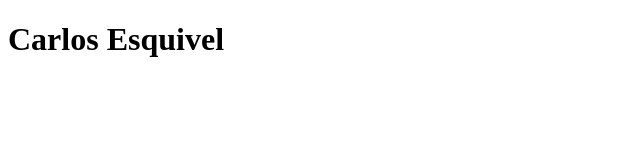
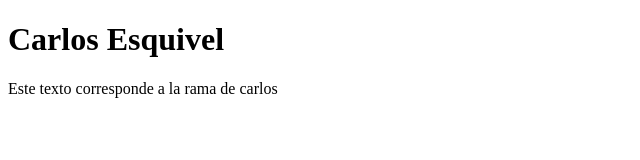
Before and after one commit to caesoc2022/CarlosGit, a plain HTML site: page index.html in a window 1280 px wide. Shown: the whole page, without its empty margins (0-640 px from the left). Drawn offline with Linux system fonts and the light colour scheme.

Commit message:
Se ha agregado a la otra rama Carlos

```diff
--- a/index.html
+++ b/index.html
@@ -6,6 +6,9 @@
     <meta name="viewport" content="width=device-width, initial-scale=1.0">
     <title>Curso Git</title>
     <h1>Carlos Esquivel</h1>
+    <p>
+        Este texto corresponde a la rama de carlos
+    </p>
 </head>
 <body>
 
```
